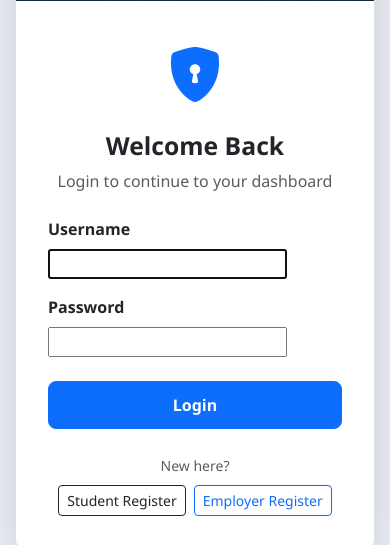
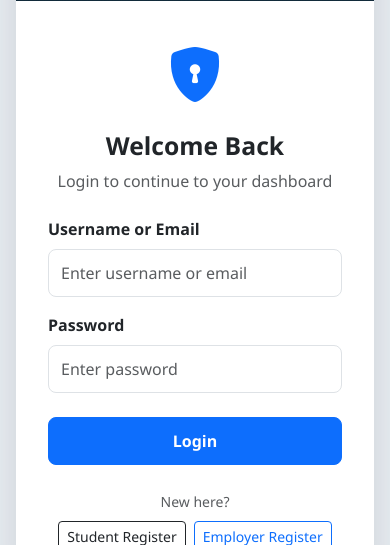
Before and after one commit to georgesultan931-bit/ai-attachment-system, a Django app: page /login/ in a window 390 px wide. Shown: the part 770-1315 px from the top of the page. Run offline with Django 5.2, Linux system fonts and the light colour scheme.

Commit message:
Make login phone friendly

```diff
--- a/accounts/forms.py
+++ b/accounts/forms.py
@@ -1,5 +1,7 @@
 from django import forms
+from django.contrib.auth import authenticate
 from django.contrib.auth.forms import AuthenticationForm, UserCreationForm
+from django.core.exceptions import ValidationError
 
 from .models import User
 
@@ -72,10 +74,14 @@ class ReplacePendingAccountMixin:
 class CustomLoginForm(AuthenticationForm):
 
     username = forms.CharField(
+        label='Username or Email',
         widget=forms.TextInput(
             attrs={
                 'class': 'form-control',
-                'placeholder': 'Enter username'
+                'placeholder': 'Enter username or email',
+                'autocapitalize': 'none',
+                'autocomplete': 'username',
+                'spellcheck': 'false',
             }
         )
     )
@@ -84,10 +90,78 @@ class CustomLoginForm(AuthenticationForm):
         widget=forms.PasswordInput(
             attrs={
                 'class': 'form-control',
-                'placeholder': 'Enter password'
+                'placeholder': 'Enter password',
+                'autocomplete': 'current-password',
             }
         )
     )
+
+    error_messages = {
+        'invalid_login': (
+            'Enter the correct username/email and password. '
+            'Check that your phone keyboard did not add spaces or capital letters.'
+        ),
+        'inactive': (
+            'This account is not active yet. Please complete OTP verification '
+            'and wait for admin approval.'
+        ),
+    }
+
+    def clean_username(self):
+
+        return self.cleaned_data.get(
+            'username',
+            ''
+        ).strip()
+
+    def clean(self):
+
+        username_or_email = self.cleaned_data.get(
+            'username',
+            ''
+        ).strip()
+
+        password = self.cleaned_data.get('password')
+
+        if username_or_email and password:
+
+            lookup = {
+                'email__iexact': username_or_email
+            }
+
+            if '@' not in username_or_email:
+                lookup = {
+                    'username__iexact': username_or_email
+                }
+
+            matching_user = User.objects.filter(
+                **lookup
+            ).first()
+
+            username = username_or_email
+
+            if matching_user is not None:
+                username = matching_user.get_username()
+
+            self.user_cache = authenticate(
+                self.request,
+                username=username,
+                password=password
+            )
+
+            if self.user_cache is None:
+
+                raise ValidationError(
+                    self.error_messages['invalid_login'],
+                    code='invalid_login',
+                    params={
+                        'username': self.username_field.verbose_name
+                    },
+                )
+
+            self.confirm_login_allowed(self.user_cache)
+
+        return self.cleaned_data
 
 class StudentRegistrationForm(ReplacePendingAccountMixin, UserCreationForm):
 
--- a/config/urls.py
+++ b/config/urls.py
@@ -5,6 +5,8 @@ from django.conf import settings
 from django.conf.urls.static import static
 
 from django.contrib.auth import views as auth_views
+
+from accounts.forms import CustomLoginForm
 
 
 urlpatterns = [
@@ -14,7 +16,8 @@ urlpatterns = [
     path(
         'login/',
         auth_views.LoginView.as_view(
-            template_name='accounts/login.html'
+            template_name='accounts/login.html',
+            authentication_form=CustomLoginForm
         ),
         name='login'
     ),
--- a/templates/accounts/login.html
+++ b/templates/accounts/login.html
@@ -140,7 +140,11 @@
 
                 {% if form.errors %}
                     <div class="alert alert-danger">
-                        Invalid username or password.
+                        {% for error in form.non_field_errors %}
+                            {{ error }}
+                        {% empty %}
+                            Invalid username/email or password.
+                        {% endfor %}
                     </div>
                 {% endif %}
 
@@ -148,7 +152,7 @@
                     {% csrf_token %}
 
                     <div class="mb-3">
-                        <label class="form-label fw-semibold">Username</label>
+                        <label class="form-label fw-semibold">Username or Email</label>
                         {{ form.username }}
                     </div>
 
```
Also changed, not shown: accounts/tests.py (+52 -0 lines).
